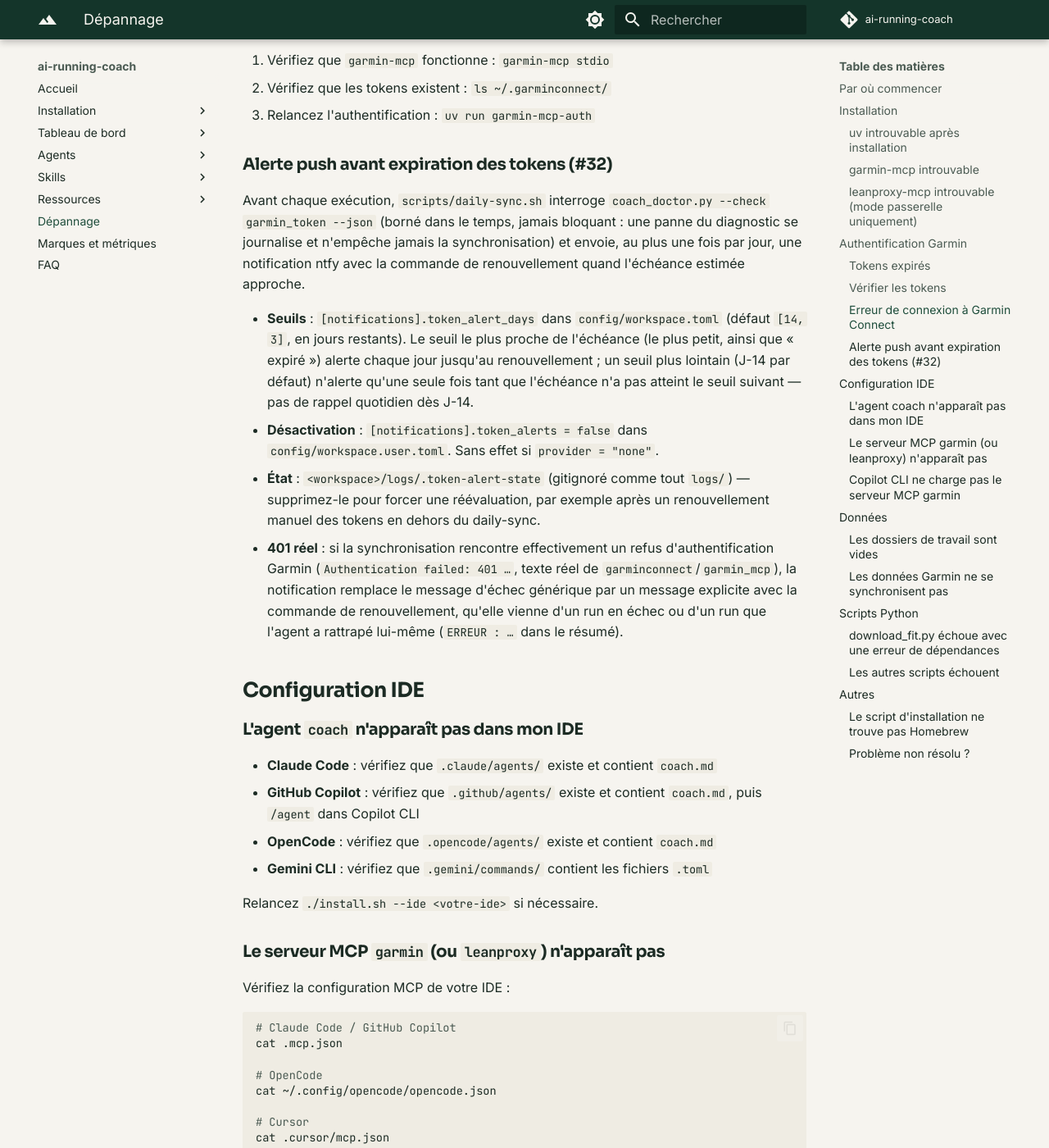
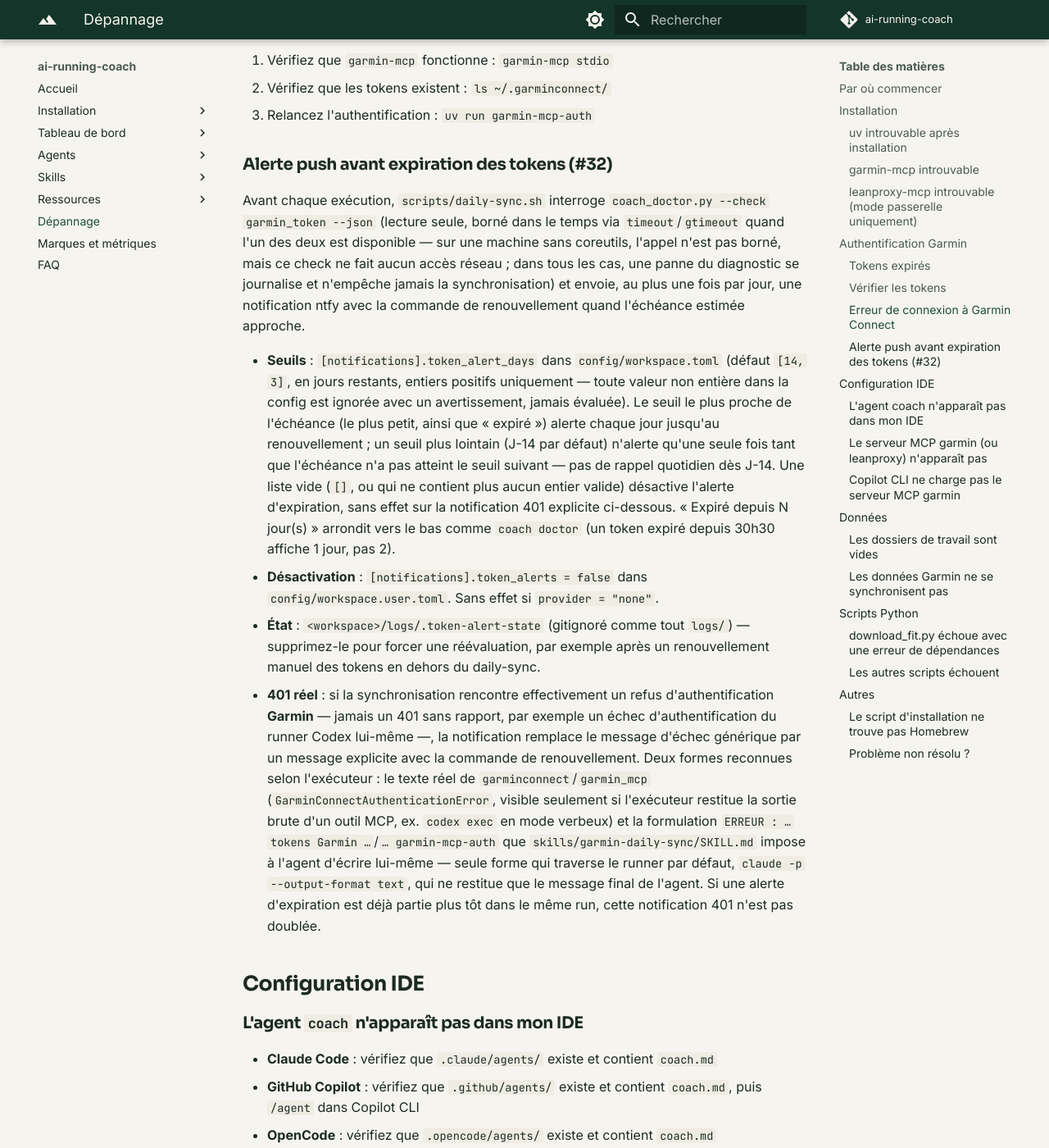
Before and after one commit to mmornati/ai-running-coach, an MkDocs documentation site: the page built from docs/troubleshooting.md, in a window 1280 px wide and 1400 px high, scrolled down 1566 px. Shown: the whole window at 82% size. Built offline with MkDocs 1.6.1 and Material for MkDocs 9.7.7, drawn with Linux system fonts in a browser that asks for light colours; comment, search, counter and statistics services are not loaded.

Commit message:
fix(sync) : sécurise les seuils d'alerte tokens et resserre la détection 401
Corrige la revue de la PR #77 :
- token_alert_days n'atteint plus jamais [[ -le ]] avec une valeur non entière
  (unbound variable sous set -u -> le doctor mourait silencieusement, code 0,
  AVANT la synchronisation) ni une charge utile de substitution de commande
  (indice de tableau façon HOME[$(...)]) : seuls les entiers positifs sont
  retenus, le reste est journalisé et ignoré.
- detect_auth_failure exige un contexte Garmin explicite (texte réel
  garminconnect/garmin_mcp, ou la formulation ERREUR du skill
  garmin-daily-sync) au lieu d'un « 401 »/« authentication failed » générique
  qui pouvait confondre un échec du runner lui-même (Codex) avec un vrai
  refus Garmin.
- Documente et teste les deux chemins de détection selon l'exécuteur (claude
  -p ne restitue que le message final de l'agent, contrairement à un runner
  verbeux type codex exec) et évite de doubler la notification 401 quand une
  alerte d'expiration est déjà partie dans le même run.
- Seuils configurables : liste vide -> alerte d'expiration désactivée ;
  timeout/gtimeout best-effort (aucun des deux sur macOS sans coreutils,
  documenté).

Co-Authored-By: Claude Opus 5.5 <noreply@anthropic.com>

```diff
--- a/docs/troubleshooting.md
+++ b/docs/troubleshooting.md
@@ -73,28 +73,42 @@ uv run garmin-mcp-auth --verify
 ### Alerte push avant expiration des tokens (#32)
 
 Avant chaque exécution, `scripts/daily-sync.sh` interroge `coach_doctor.py
---check garmin_token --json` (borné dans le temps, jamais bloquant : une panne
-du diagnostic se journalise et n'empêche jamais la synchronisation) et envoie,
-au plus une fois par jour, une notification ntfy avec la commande de
-renouvellement quand l'échéance estimée approche.
+--check garmin_token --json` (lecture seule, borné dans le temps via
+`timeout`/`gtimeout` quand l'un des deux est disponible — sur une machine sans
+coreutils, l'appel n'est pas borné, mais ce check ne fait aucun accès réseau ;
+dans tous les cas, une panne du diagnostic se journalise et n'empêche jamais la
+synchronisation) et envoie, au plus une fois par jour, une notification ntfy
+avec la commande de renouvellement quand l'échéance estimée approche.
 
 - **Seuils** : `[notifications].token_alert_days` dans `config/workspace.toml`
-  (défaut `[14, 3]`, en jours restants). Le seuil le plus proche de l'échéance
-  (le plus petit, ainsi que « expiré ») alerte chaque jour jusqu'au
-  renouvellement ; un seuil plus lointain (J-14 par défaut) n'alerte qu'une
-  seule fois tant que l'échéance n'a pas atteint le seuil suivant — pas de
-  rappel quotidien dès J-14.
+  (défaut `[14, 3]`, en jours restants, entiers positifs uniquement — toute
+  valeur non entière dans la config est ignorée avec un avertissement, jamais
+  évaluée). Le seuil le plus proche de l'échéance (le plus petit, ainsi que
+  « expiré ») alerte chaque jour jusqu'au renouvellement ; un seuil plus
+  lointain (J-14 par défaut) n'alerte qu'une seule fois tant que l'échéance n'a
+  pas atteint le seuil suivant — pas de rappel quotidien dès J-14. Une liste
+  vide (`[]`, ou qui ne contient plus aucun entier valide) désactive l'alerte
+  d'expiration, sans effet sur la notification 401 explicite ci-dessous.
+  « Expiré depuis N jour(s) » arrondit vers le bas comme `coach doctor`
+  (un token expiré depuis 30h30 affiche 1 jour, pas 2).
 - **Désactivation** : `[notifications].token_alerts = false` dans
   `config/workspace.user.toml`. Sans effet si `provider = "none"`.
 - **État** : `<workspace>/logs/.token-alert-state` (gitignoré comme tout
   `logs/`) — supprimez-le pour forcer une réévaluation, par exemple après un
   renouvellement manuel des tokens en dehors du daily-sync.
 - **401 réel** : si la synchronisation rencontre effectivement un refus
-  d'authentification Garmin (`Authentication failed: 401 …`, texte réel de
-  `garminconnect`/`garmin_mcp`), la notification remplace le message d'échec
-  générique par un message explicite avec la commande de renouvellement,
-  qu'elle vienne d'un run en échec ou d'un run que l'agent a rattrapé
-  lui-même (`ERREUR : …` dans le résumé).
+  d'authentification **Garmin** — jamais un 401 sans rapport, par exemple un
+  échec d'authentification du runner Codex lui-même —, la notification
+  remplace le message d'échec générique par un message explicite avec la
+  commande de renouvellement. Deux formes reconnues selon l'exécuteur : le
+  texte réel de `garminconnect`/`garmin_mcp` (`GarminConnectAuthenticationError`,
+  visible seulement si l'exécuteur restitue la sortie brute d'un outil MCP,
+  ex. `codex exec` en mode verbeux) et la formulation `ERREUR : … tokens
+  Garmin …`/`… garmin-mcp-auth` que `skills/garmin-daily-sync/SKILL.md` impose
+  à l'agent d'écrire lui-même — seule forme qui traverse le runner par défaut,
+  `claude -p --output-format text`, qui ne restitue que le message final de
+  l'agent. Si une alerte d'expiration est déjà partie plus tôt dans le même
+  run, cette notification 401 n'est pas doublée.
 
 ## Configuration IDE
 
```
Also changed, not shown: 3 other files.
